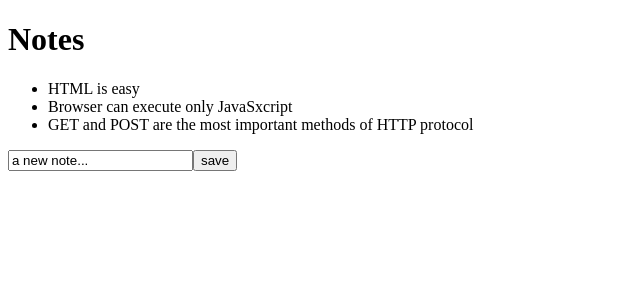
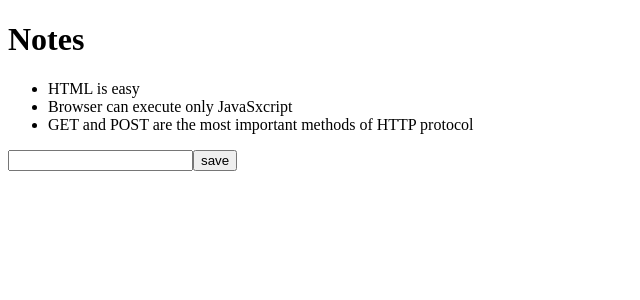
Before and after one commit to EnriqueSource/examples-fullstackopen2022, a React (Create React App) app in the folder part2/notes/: page / in a window 1280 px wide. Shown: the top 300 px of the page, without its empty margins (0-640 px from the left). Built offline with nearby package versions, Linux system fonts and the light colour scheme.

Commit message:
App notes: input field empty at start close #41

```diff
--- a/part2/notes/src/App.js
+++ b/part2/notes/src/App.js
@@ -3,7 +3,7 @@ import Note from "./components/Note";
 
 const App = (props) => {
   const [notes, setNotes] = useState(props.notes);
-  const [newNote, setNewNote] = useState("a new note...");
+  const [newNote, setNewNote] = useState("");
 
   // Event handler
   const addNote = (event) => {
```
